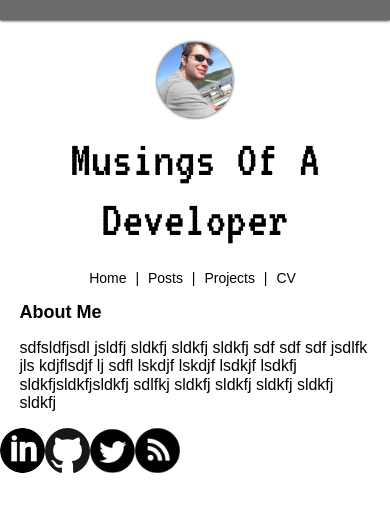
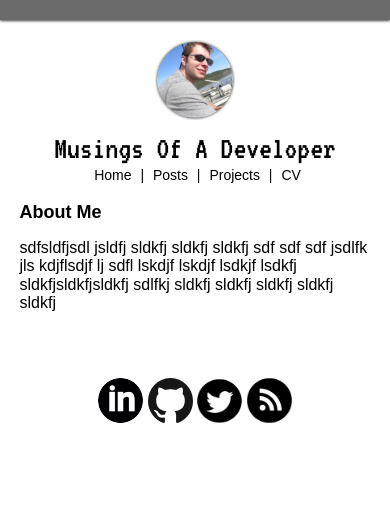
Before and after one commit to cmoresid/moreside-site, a plain HTML site: page templates/default.html in a window 390 px wide. Drawn offline with nearby package versions, Linux system fonts and the light colour scheme.

Commit message:
wip: Fixed layout issues.

```diff
--- a/templates/default.html
+++ b/templates/default.html
@@ -25,59 +25,17 @@
                 font-size: 18px;
             }
 
-            nav {
-                font-size: 18px;
-                text-align: right;
-                white-space: nowrap;
-            }
-
             footer {
+                margin-top: 50px;
                 white-space: nowrap;
                 text-align: right;
                 padding-right: 50px;
             }
 
-            @media (max-width: 320px) {
-                nav {
-                    font-size: 12px;
-                }
-            }
-
-            @media (max-width: 1024px) {
-                nav {
-                    margin-top: 20px;
-                    margin-right: 0;
-                    text-align: center;
-                    padding: 0px;
-                    font-size: 14px;
-                }
-
-                nav > ul {
-                    padding-right: 0px;
-                }
-
-                footer {
-                    white-space: nowrap;
-                    text-align: center;
-                }
-
-                #header-text {
-                    margin-top: 10px;
-                    text-align: center;
-                    font-size: 24px;
-                }
-
-                #body-container {
-                    margin-top: 50px;
-                }
-            }
-
-            @media (max-width: 568px) {
-                #body-container {
-                    padding-top: 100px;
-                    margin-left: 5%;
-                    margin-right: 5%;
-                }
+            nav {
+                font-size: 18px;
+                text-align: right;
+                white-space: nowrap;
             }
 
             nav > ul {
@@ -106,7 +64,11 @@
             }
 
             #container {
-                margin-top: 20px;
+                padding-top: 20px;
+            }
+
+            #body-container {
+                padding-top: 50px;
             }
 
             #header-bar {
@@ -131,6 +93,44 @@
                 width: 80px;
                 display: block;
                 margin: auto;
+            }
+
+            @media (max-width: 1024px) {
+                nav {
+                    margin-right: 0;
+                    text-align: center;
+                    font-size: 14px;
+                }
+
+                nav > ul {
+                    padding: 0;
+                }
+
+                footer {
+                    white-space: nowrap;
+                    text-align: center;
+                    padding-right: 0;
+                }
+            }
+
+            @media (max-width: 568px) {
+                #body-container {
+                    padding-top: 50px;
+                    margin-left: 5%;
+                    margin-right: 5%;
+                }
+
+                #header-text {
+                    margin-top: 10px;
+                    text-align: center;
+                    font-size: 32px;
+                }
+            }
+
+            @media (max-width: 320px) {
+                nav {
+                    font-size: 12px;
+                }
             }
         </style>
     </head>
@@ -161,21 +161,21 @@
                 </div>
             </header>
             <div id="body-container" class="pure-g">
-                <div class="pure-u-md-3-24"></div>
+                <div class="pure-u-1 pure-u-md-3-24"></div>
                 <div class="pure-u-1 pure-u-md-13-24">
                     <h1>About Me</h1>
                     <p>
                         sdfsldfjsdl jsldfj sldkfj sldkfj sldkfj sdf sdf sdf jsdlfk jls kdjflsdjf lj sdfl lskdjf lskdjf lsdkjf lsdkfj sldkfjsldkfjsldkfj sdlfkj sldkfj sldkfj sldkfj sldkfj sldkfj
                     </p>
                 </div>
-                <div class="pure-u-md-8-24"></div>
+                <div class="pure-u-1 pure-u-md-8-24"></div>
             </div>
             <footer>
                 <div class="pure-g">
-                    <div class="pure-u-md-3-24"></div>
+                    <div class="pure-u-1 pure-u-md-3-24"></div>
                     <div class="pure-u-1 pure-u-md-13-24">
                     </div>
-                    <div id="profile-container" class="pure-u-md-8-24">
+                    <div id="profile-container" class="pure-u-1 pure-u-md-8-24">
                         <a class="img-link" href="https://www.linkedin.com/in/cmoreside">
                             <img src="/images/linkedin.png" alt="LinkedIn Profile" />
                         </a>
```
